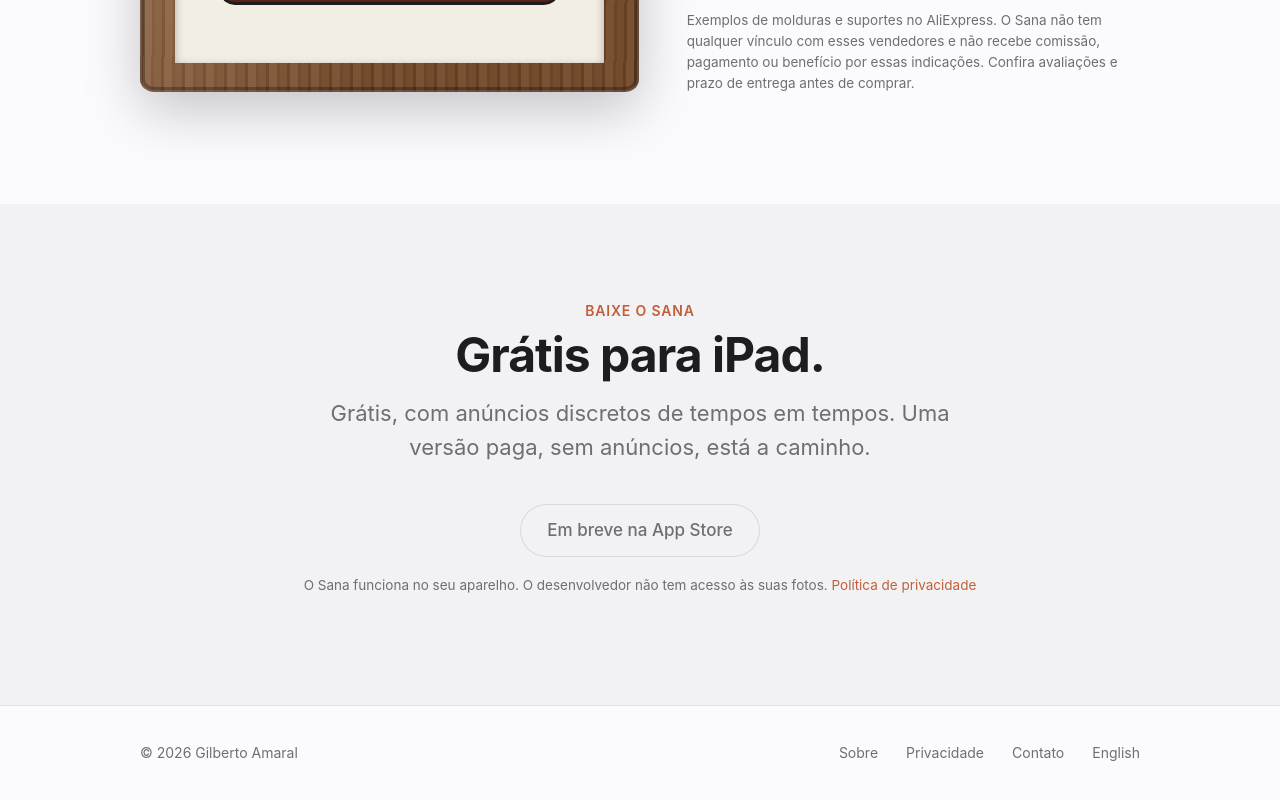
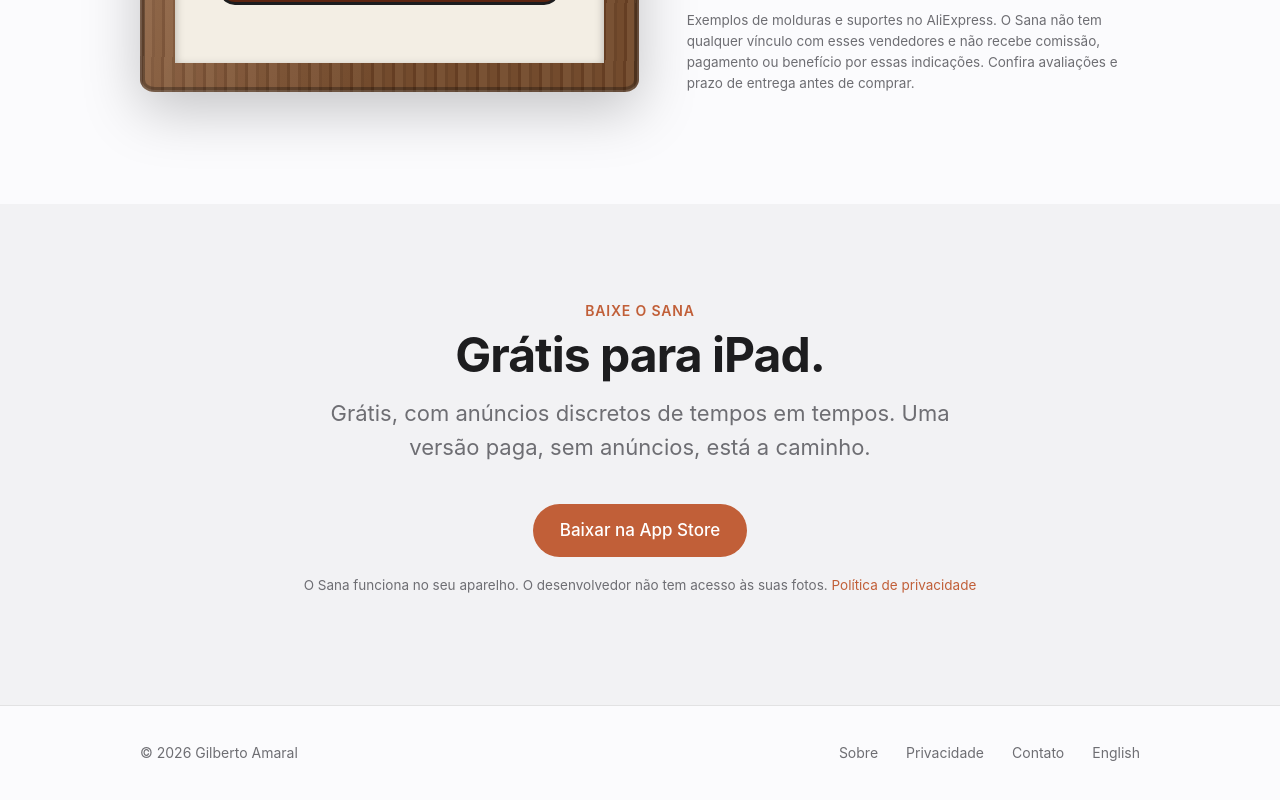
Before and after one commit to amaralgs/sana-site, a plain HTML site: page pt/index.html in a window 1280 px wide. Shown: the part 4537-5337 px from the top of the page. Drawn offline with Linux system fonts and the light colour scheme.

Commit message:
Link the App Store in the download section
Co-Authored-By: Claude Sonnet 5.5 <noreply@anthropic.com>

```diff
--- a/pt/index.html
+++ b/pt/index.html
@@ -102,8 +102,7 @@
     <h2>Grátis para iPad.</h2>
     <p class="lead" style="margin-left:auto;margin-right:auto">Grátis, com anúncios discretos de tempos em tempos. Uma versão paga, sem anúncios, está a caminho.</p>
     <div class="row">
-      <!-- Troque pelo link da App Store quando o app for publicado -->
-      <a class="btn soon" href="#get" aria-disabled="true">Em breve na App Store</a>
+      <a class="btn primary" href="https://apps.apple.com/app/id6817953132">Baixar na App Store</a>
     </div>
     <p class="small" style="margin-top:18px">O Sana funciona no seu aparelho. O desenvolvedor não tem acesso às suas fotos. <a href="../privacy.html#pt">Política de privacidade</a></p>
   </div>
```
Also changed, not shown: index.html (+1 -2 lines).
